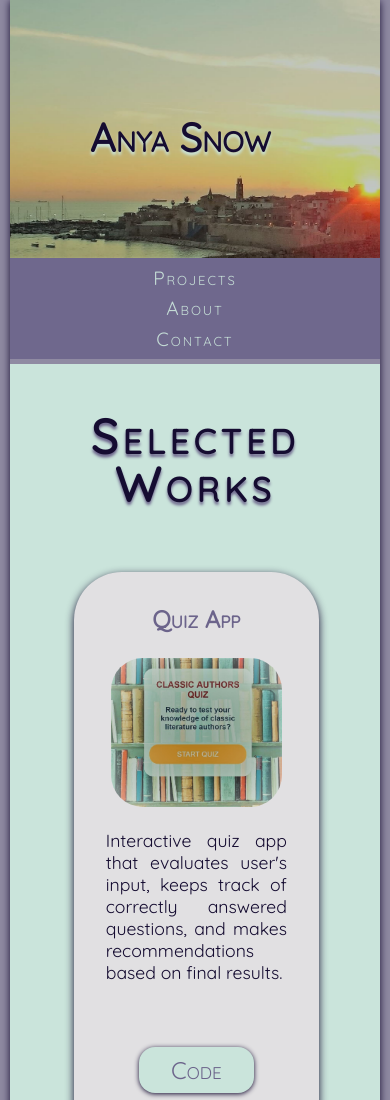
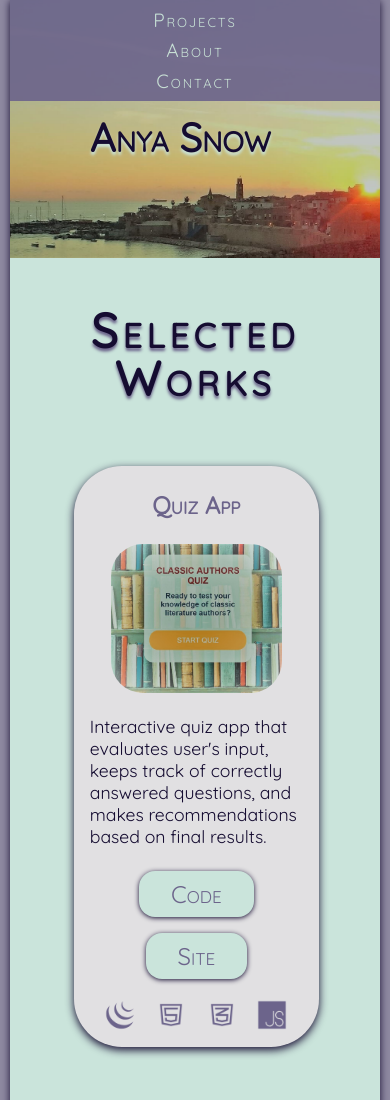
Before and after one commit to anyasnow/portfolio, a website: page index.html in a window 390 px wide. Shown: the top 1100 px of the page. Drawn offline with Linux system fonts and the light colour scheme; a web font is replaced by a local one.

Commit message:
fix padding

```diff
--- a/index.html
+++ b/index.html
@@ -18,14 +18,11 @@
 <body>
 
 
-<div class="sunset">
-        <h1>Anya Snow</h1>
-    </div>
 
 
       <header role="banner">
 
-    </header>
+
 
     <div class="navmenu">
             <div class="navlinks" role="navigation">
@@ -37,8 +34,12 @@
             </div>
             </div>
 
+        </header>
+
     <main role="main">
-
+        <div class="sunset">
+            <h1>Anya Snow</h1>
+        </div>
 <span class="anchor" id="projects"></span>
 
  <div class="projects">
--- a/styles.css
+++ b/styles.css
@@ -52,8 +52,6 @@ header {
   vertical-align: middle;
   width: 100%;
   text-align: center;
-  position: sticky;
-  top: 0px;
 }
 
 .navlinks {
@@ -211,6 +209,12 @@ line-height: 3rem;
   }
 
   @media screen and (max-width: 500px) {
+    .about p {
+    text-align: left;
+     }
+  }
+
+  @media screen and (max-width: 500px) {
     .about {
       padding: 3rem 2rem;
      }
@@ -244,8 +248,17 @@ li.project {
   font-size: 1.1rem;
   margin-left: 2rem;
   margin-right: 2rem;
-  margin-bottom: 2.5rem;
+  margin-bottom: 1.5rem;
   text-align: justify;
+}
+
+@media screen and (max-width: 500px) {
+  .project p {
+  text-align: left;
+  margin-left: 1rem;
+  margin-right: 1rem;
+  margin-bottom: 1rem;
+   }
 }
 
     .projectpic {
@@ -257,10 +270,18 @@ li.project {
 .techicon {
     display: inline;
     margin: 1rem .5rem;
-    width: 3rem;
-    height: 3rem;
+    width: 2.5rem;
+    height: 2.5rem;
       }
 
+@media screen and (max-width: 500px) {
+  .techicon {
+    display: inline;
+    margin: 0.5rem 0.2rem;
+    width: 2.5rem;
+    height: 2.5rem;
+      }
+    }
 
 h3 {
   text-align: center;
@@ -268,7 +289,7 @@ h3 {
   font-family: 'Quicksand';
   font-variant: small-caps;
   font-size: 1.5rem;
-  padding-top: .5rem;
+  /* padding-top: .5rem; */
       }
 
 
@@ -282,6 +303,12 @@ h3 {
         font-variant: small-caps;
         margin: 1.5rem;
         box-shadow: 0 1px 5px var(--almost-black-color);
+      }
+
+      @media screen and (max-width: 500px) {
+        a.buttonlike  {
+          margin: 0.5rem;;
+         }
       }
 
       .buttonlike:hover {
```
